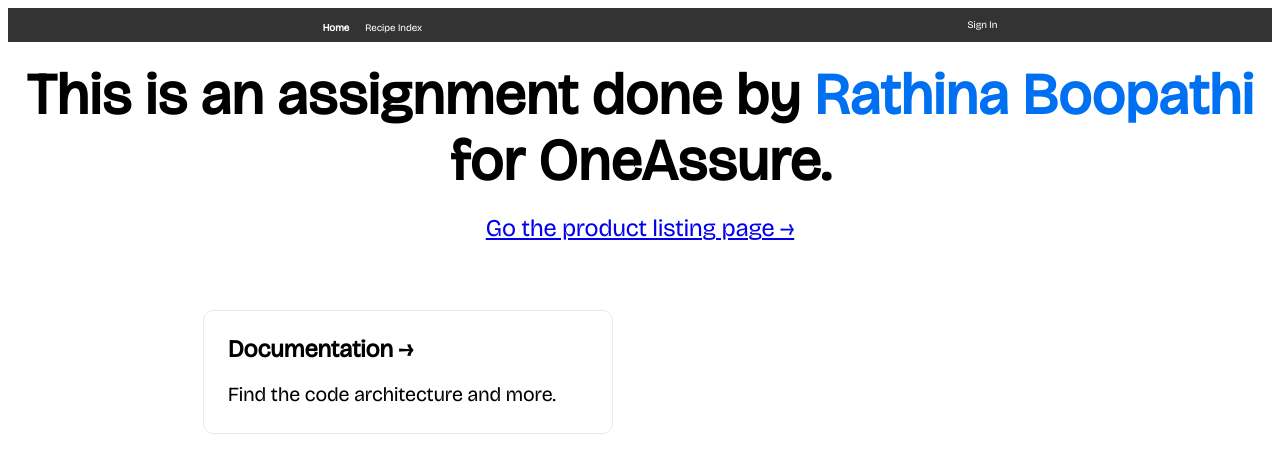
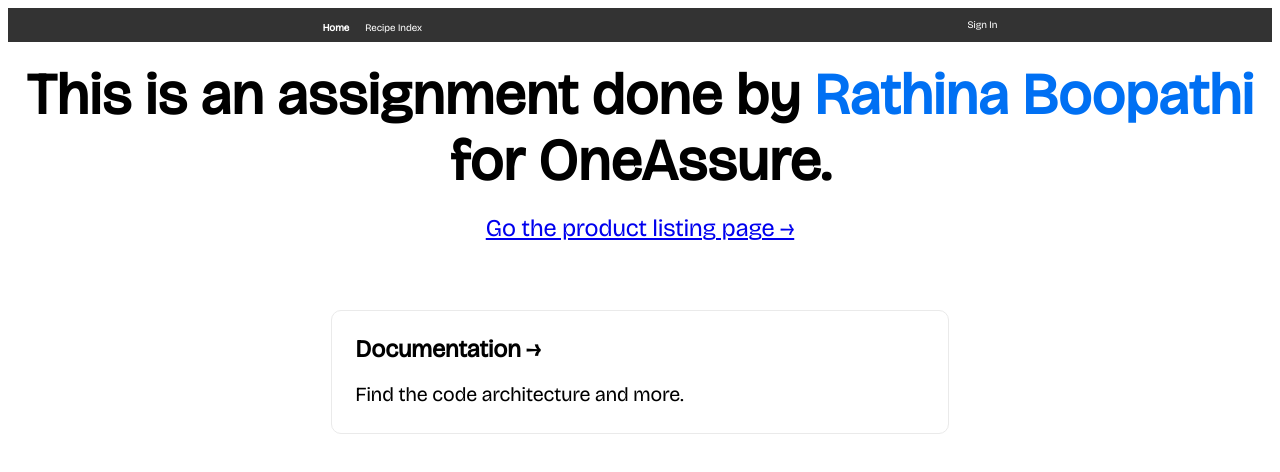
Before and after one commit to boopathi-srb/oneassure-test, a Next.js app: page / in a window 1280 px wide. Shown: the top 472 px of the page. Built offline with nearby package versions, Linux system fonts and the light colour scheme.

Commit message:
added documentation link

```diff
--- a/pages/index.jsx
+++ b/pages/index.jsx
@@ -17,7 +17,7 @@
         </Link>
 
         <div className={styles.grid}>
-          <a href="" className={styles.card}>
+          <a href="https://drive.google.com/drive/folders/1BdxMO0CvFKstysG9opOkqMDm8aDVvaZp?usp=sharing" className={styles.card}>
             <h3>Documentation &rarr;</h3>
             <p>Find the code architecture and more.</p>
           </a>
--- a/styles/Home.module.css
+++ b/styles/Home.module.css
@@ -46,8 +46,6 @@
   align-items: center;
   justify-content: center;
   flex-wrap: wrap;
-
-  max-width: 800px;
   margin-top: 3rem;
 }
 
```
